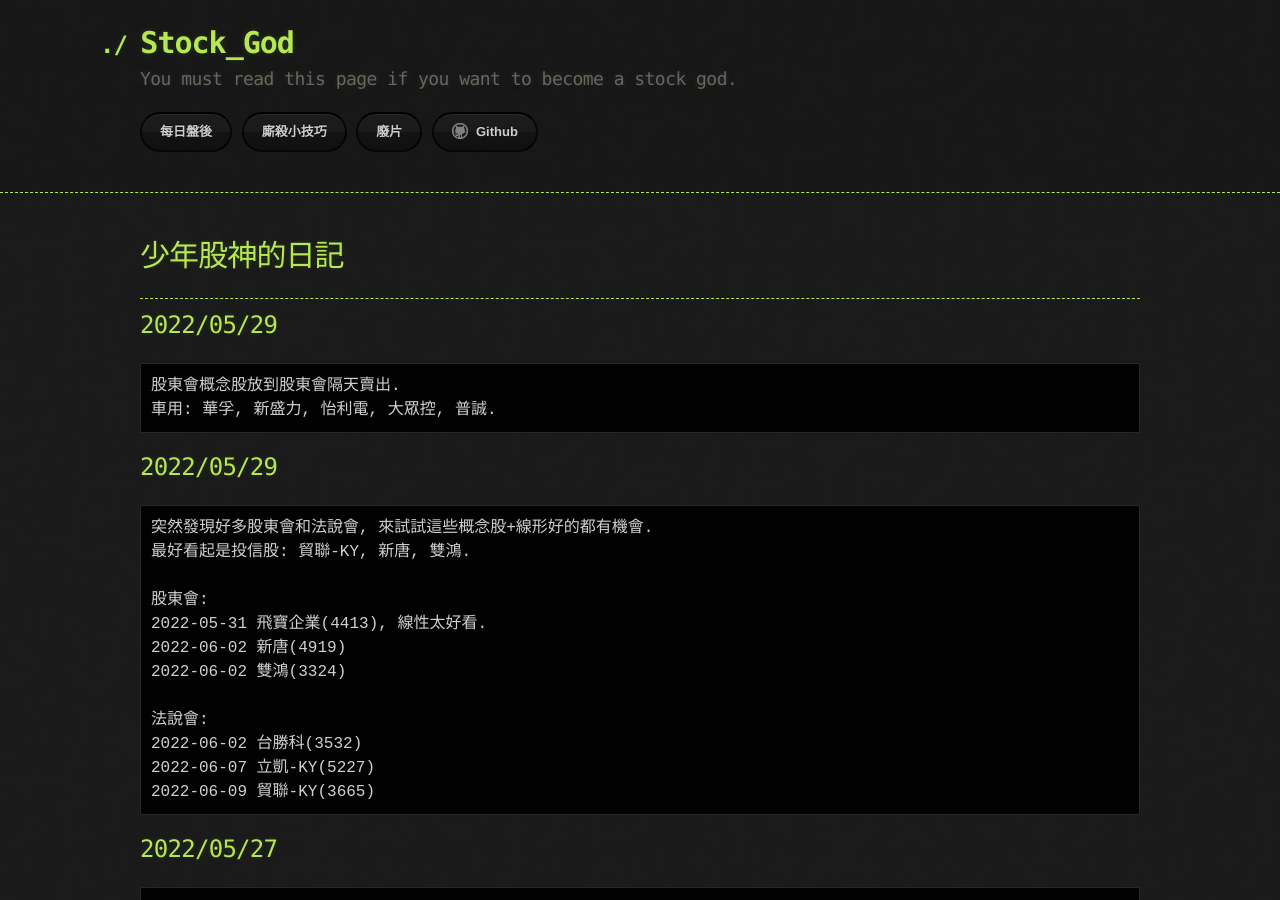
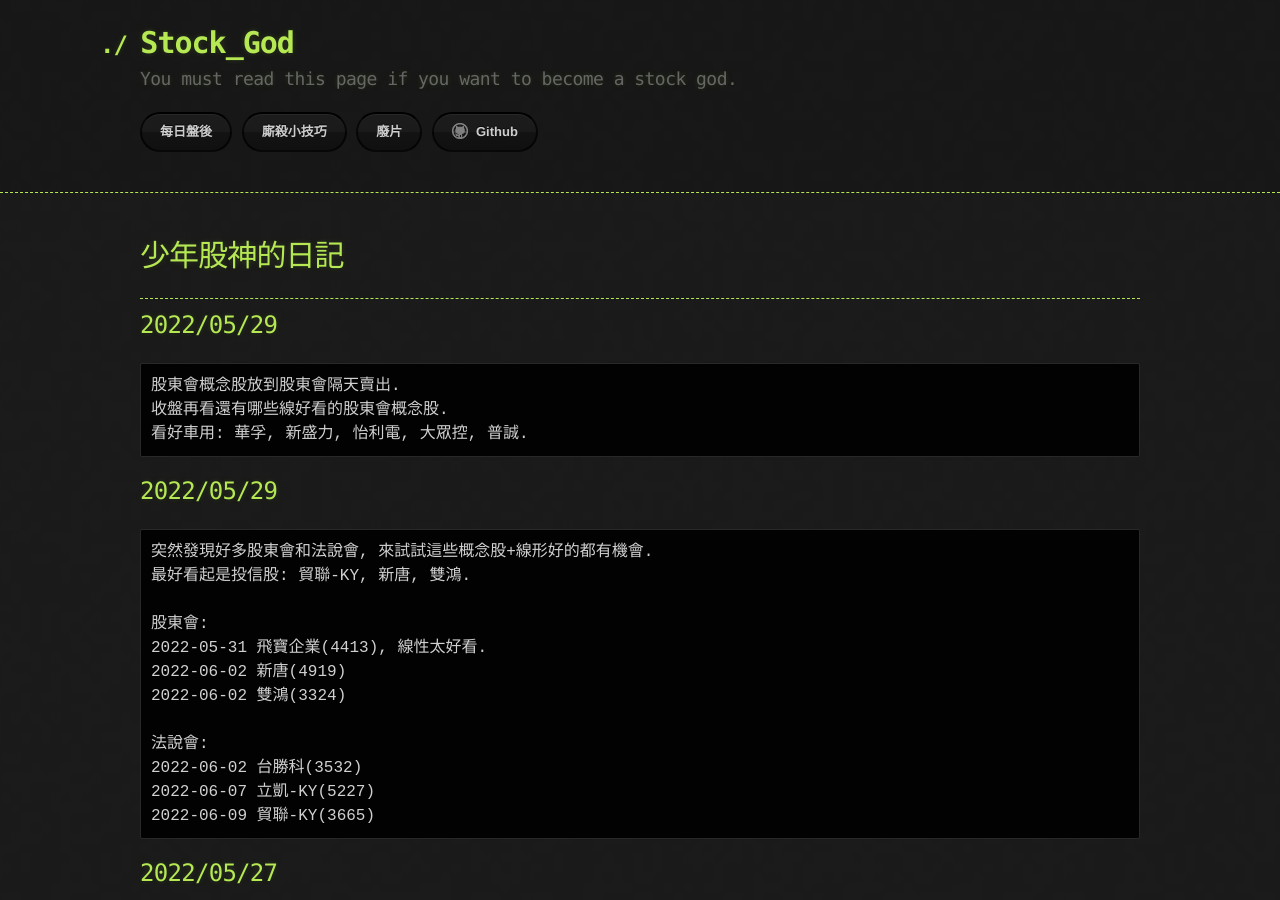
Before and after one commit to lepg5487/Stock_God, a Jekyll site: the page built from index.md, in a window 1280 px wide and 900 px high. Built offline with Jekyll 4.4.1, drawn with Linux system fonts in a browser that asks for light colours; our own code applies the rules of GitHub Pages for plain Markdown files.

Commit message:
Update index.md

````diff
--- a/index.md
+++ b/index.md
@@ -9,7 +9,8 @@ layout: testlayouts
 ## 2022/05/29
 ```
 股東會概念股放到股東會隔天賣出.
-車用: 華孚, 新盛力, 怡利電, 大眾控, 普誠.
+收盤再看還有哪些線好看的股東會概念股.
+看好車用: 華孚, 新盛力, 怡利電, 大眾控, 普誠.
 ```
 
 ## 2022/05/29
````
